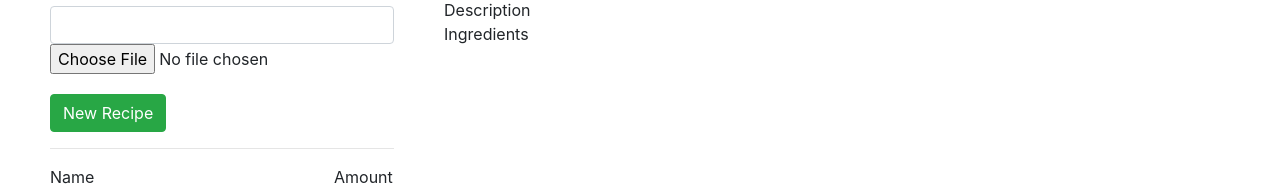
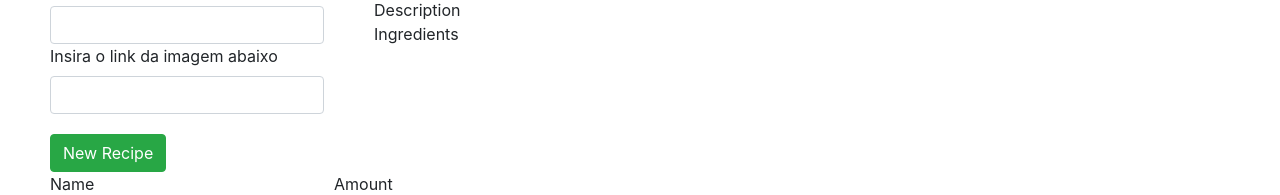
Before and after one commit to joniptt/course-project, an Angular app in the folder recipe-shop/: page / in a window 1280 px wide. Shown: the part 202-397 px from the top of the page. Built offline with nearby package versions, Linux system fonts and the light colour scheme.

Commit message:
Renderizar lista

```diff
--- a/recipe-shop/src/app/recipe-book/recipe-list/recipe-item/recipe-item.component.css
+++ b/recipe-shop/src/app/recipe-book/recipe-list/recipe-item/recipe-item.component.css
@@ -3,3 +3,6 @@
   flex-direction: column;
   margin-bottom: 20px;
 }
+#recImg {
+  text-decoration: none;
+}
--- a/recipe-shop/src/app/recipe-book/recipe-list/recipe-item/recipe-item.component.html
+++ b/recipe-shop/src/app/recipe-book/recipe-list/recipe-item/recipe-item.component.html
@@ -3,6 +3,7 @@
   <input id="name" type="text" class="form-control" [(ngModel)]="recipeName" />
   <label for="desc">Description</label>
   <input id="desc" class="form-control" type="text" [(ngModel)]="recipeDesc" />
-  <input class="forms-item" type="file" name="Dowload Img" id="" />
+  <label for="img">Insira o link da imagem abaixo</label>
+  <input id="img" class="form-control" type="text" [(ngModel)]="recipeImg" />
 </div>
 <button (click)="addRecipe()" class="btn btn-success">New Recipe</button>
--- a/recipe-shop/src/app/recipe-book/recipe-list/recipe-item/recipe-item.component.ts
+++ b/recipe-shop/src/app/recipe-book/recipe-list/recipe-item/recipe-item.component.ts
@@ -11,19 +11,16 @@ export class RecipeItemComponent implements OnInit {
   recipeName = '';
   recipeDesc = '';
   recipeImg = '';
-  @Output() recipeProps = new EventEmitter<{
-    recName: string;
-    recDesc: string;
-    recImg: string;
-  }>();
+  @Output('recItens') recipeProps = new EventEmitter<any>();
 
   addRecipe() {
-    if (this.recipeName && this.recipeDesc != '') {
+    if (this.recipeName && this.recipeDesc && this.recipeImg != '') {
       this.recipeProps.emit({
         recName: this.recipeName,
         recDesc: this.recipeDesc,
         recImg: this.recipeImg,
       });
+      console.log(this.recipeDesc);
     }
   }
 }
--- a/recipe-shop/src/app/recipe-book/recipe-list/recipe-list.component.html
+++ b/recipe-shop/src/app/recipe-book/recipe-list/recipe-list.component.html
@@ -1,6 +1,5 @@
 <div class="containner">
-  <app-recipe-item (recipeProps)="addRecipe($event)"></app-recipe-item>
-  <hr />
+  <app-recipe-item (recItens)="addRecipe($event)"></app-recipe-item>
   <a
     id="book"
     *ngFor="let recipe of recipes; let i = index"
@@ -19,4 +18,3 @@
     <button class="close" (click)="deleteRecipe(i)">x</button>
   </a>
 </div>
-<div></div>
--- a/recipe-shop/src/app/recipe-book/recipe-list/recipe-list.component.ts
+++ b/recipe-shop/src/app/recipe-book/recipe-list/recipe-list.component.ts
@@ -16,7 +16,7 @@ export class RecipeListComponent {
   }
   addRecipe(recipeProp: any) {
     this.recipes.push(
-      new Recipe(recipeProp.name, recipeProp.desc, recipeProp.img)
+      new Recipe(recipeProp.recName, recipeProp.recDesc, recipeProp.recImg)
     );
     console.log(this.recipes);
   }
```
